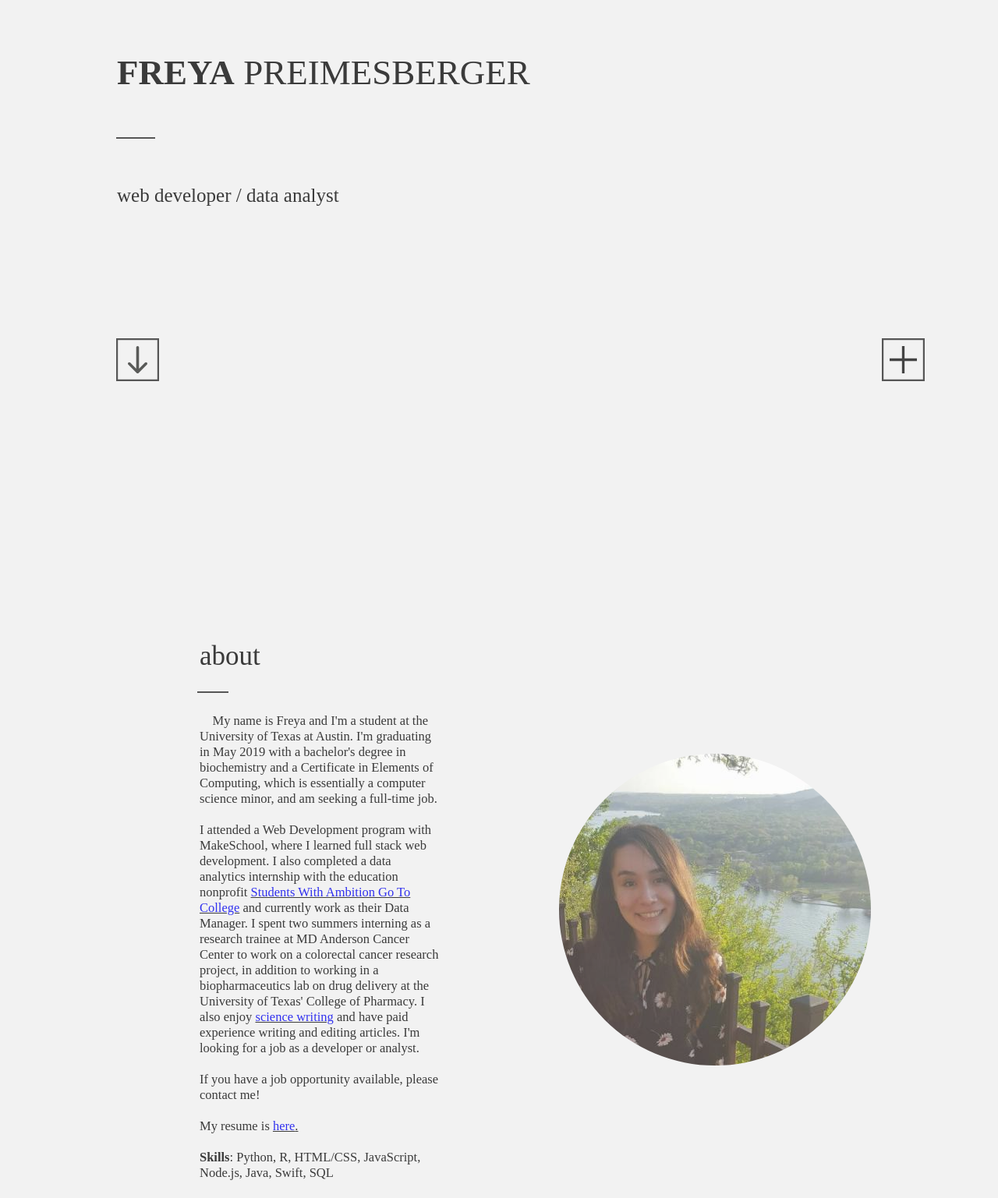
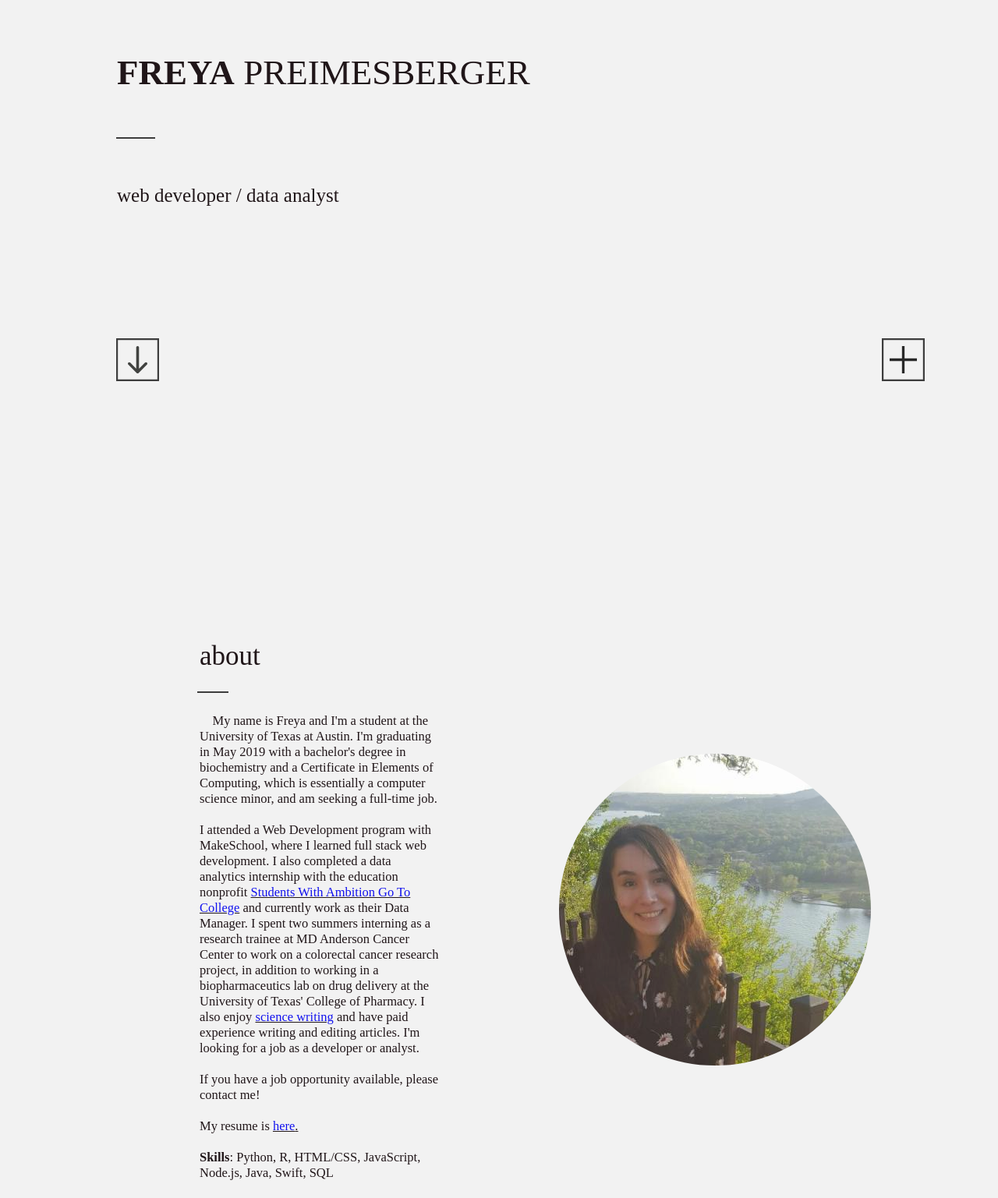
Before and after one commit to fpreimesberger/fpreimesberger.github.io, a plain HTML site: page index.html in a window 1280 px wide. Shown: the part 243-1780 px from the top of the page at 78% size. Drawn offline with nearby package versions, Linux system fonts and the light colour scheme; a web font is replaced by a local one.

Commit message:
rfeoijjk

```diff
--- a/css/style.css
+++ b/css/style.css
@@ -23,7 +23,7 @@ body {
   top: 0;
   margin: 0;
   background-color: #f2f2f2;
-  opacity: 0.80;
+  opacity: 0.93;
   z-index: 0;
 }
 @font-face {
@@ -306,7 +306,7 @@ svg {
 }
 
 h1 {
-  color: #0d0d0d;
+  color: #110609;
   font-family: 'OrkneyLight';
   font-weight:normal;
   font-size: 45px;
@@ -314,7 +314,7 @@ h1 {
   margin: 0 150px 50px;
 }
 h2 {
-  color: #0d0d0d;
+  color: #110609;
   font-family: 'AlegreyaRegular';
   font-weight:normal;
   font-style: normal;
@@ -323,7 +323,7 @@ h2 {
   margin: 50px 150px 0;
 }
 h3 {
-  color: #1a1a1a;
+  color: #110609;
   font-family: 'NowAltRegular';
   font-weight:normal;
   font-style: normal;
@@ -333,7 +333,7 @@ h3 {
   text-orientation: upright;
 }
 h4 {
-  color: #0d0d0d;
+  color: #110609;
   /* font-family: 'AlegreyaRegular'; */
   font-family: 'OrkneyLight';
   font-size: 35px;
@@ -342,7 +342,7 @@ h4 {
   margin: 25px 0 0;
 }
 h5 {
-  color: #0d0d0d;
+  color: #110609;
   font-family: 'OrkneyLight';
   font-weight: lighter;
   font-size: 30px;
@@ -352,12 +352,13 @@ h5 {
 a {
   text-decoration: none;
 }
+
 a:visited {
-  text-decoration-color: #0d0d0d;
-  color: #0d0d0d;
+  text-decoration-color: #5e0529;
+  color: #5e0529;
 }
 p {
-  color: #0d0d0d;
+  color: #110609;
   font-family: 'OrkneyLight';
   font-weight: lighter;
   font-size: 16.5px;
--- a/index.html
+++ b/index.html
@@ -151,11 +151,11 @@
 
      I attended a Web Development program with MakeSchool, where I learned full stack web development.
      I also completed a data analytics internship with the education nonprofit
-     <u><a href="https://www.swagtocollege.org/">Students With Ambition Go To College</a></u> and currently
+     <u><a href="https://www.swagtocollege.org/" target="_blank">Students With Ambition Go To College</a></u> and currently
      work as their Data Manager. I spent two summers interning as a research trainee at MD Anderson
      Cancer Center to work on a colorectal cancer research project, in addition to working in a
      biopharmaceutics lab on drug delivery at the University of Texas' College of Pharmacy.
-     I also enjoy <u><a href="https://www.dailytexanonline.com/author/freya-preimesberger-0">
+     I also enjoy <u><a href="https://www.dailytexanonline.com/author/freya-preimesberger-0"  target="_blank">
       science writing</a></u> and have paid experience writing and editing articles. I'm looking
       for a job as a developer or analyst.<br><br>
 
```
